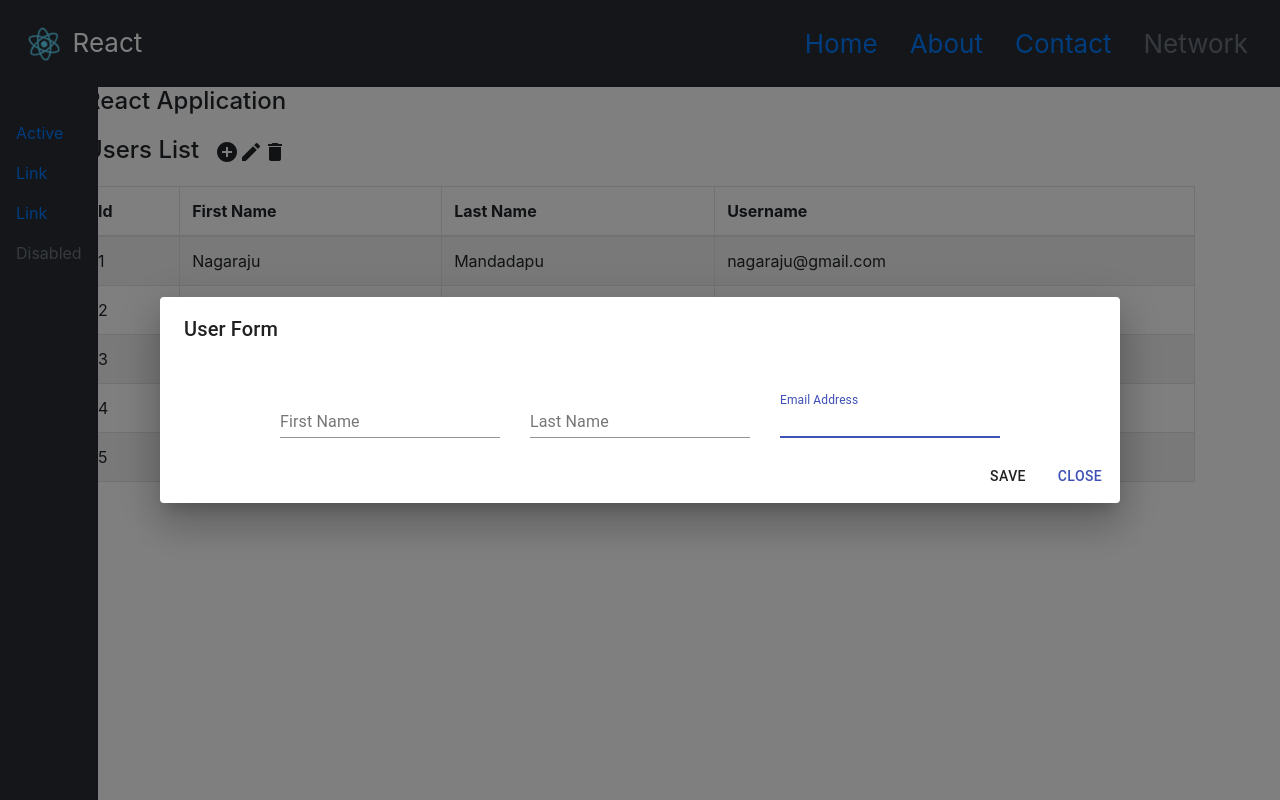
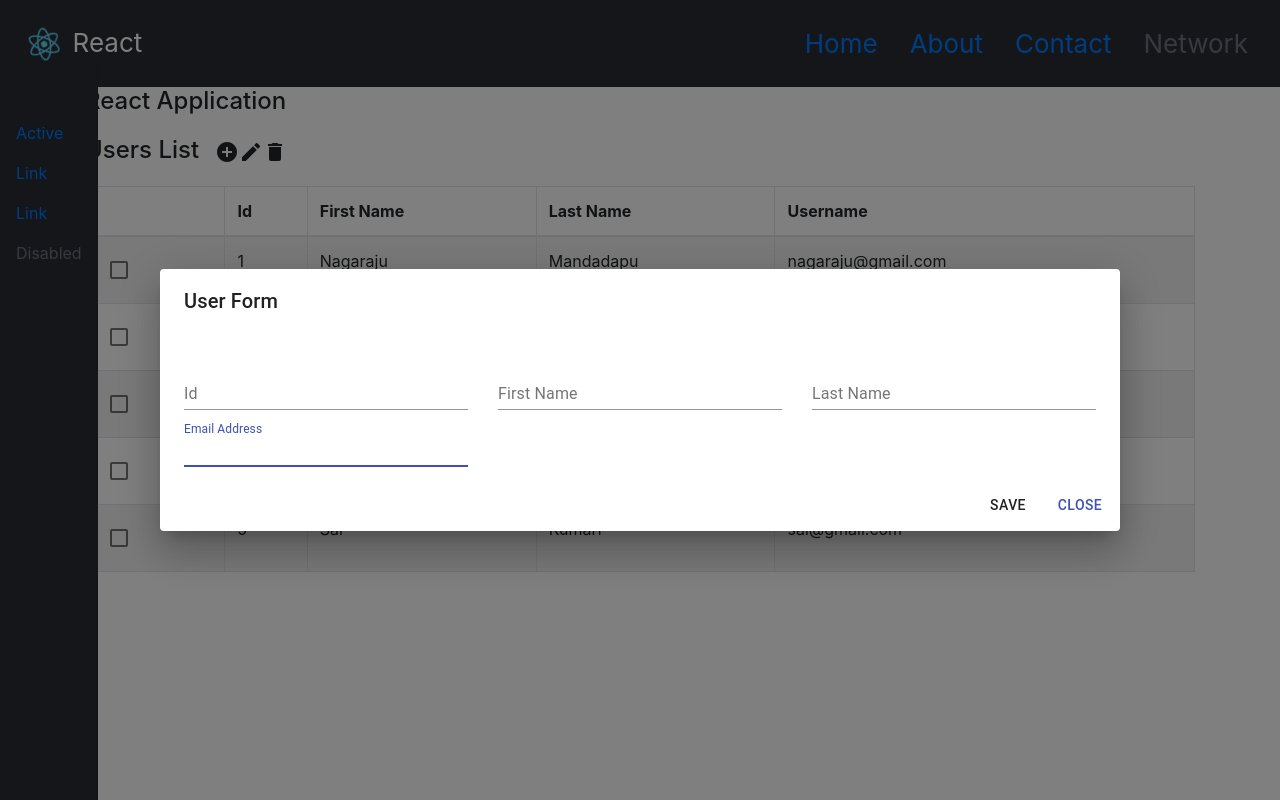
Before and after one commit to rajumn1712/React, a React (Create React App) app: page / in a window 1280 px wide. Both pictures are taken after a click on the element "add_circle". Built offline with nearby package versions, Linux system fonts and the light colour scheme.

Commit message:
users save changes

```diff
--- a/src/Users/User.js
+++ b/src/Users/User.js
@@ -1,4 +1,4 @@
-import { Icon } from '@material-ui/core';
+import { Checkbox, Icon } from '@material-ui/core';
 import React, { Component } from 'react';
 import { Table } from 'react-bootstrap';
 import { withStyles } from '@material-ui/core/styles';
@@ -24,26 +24,40 @@ class UserComponent extends Component {
     state = {
         persons:
             [
-            {Id:1,FirstName:'Nagaraju',LastName:'Mandadapu',UserName:'nagaraju@gmail.com'},
-            {Id:2,FirstName:'Sravanthi',LastName:'Andru',UserName:'sravanthi@gmail.com'},
-            {Id:3,FirstName:'Sudhakiran',LastName:'Kallagunta',UserName:'sudhakiran@gmail.com'},
-            {Id:4,FirstName:'Santhosh',LastName:'Gunti',UserName:'santhosh@gmail.com'},
-            {Id:5,FirstName:'Sai',LastName:'Kumari',UserName:'sai@gmail.com'}
+                { Id: 1, FirstName: 'Nagaraju', LastName: 'Mandadapu', UserName: 'nagaraju@gmail.com' },
+                { Id: 2, FirstName: 'Sravanthi', LastName: 'Andru', UserName: 'sravanthi@gmail.com' },
+                { Id: 3, FirstName: 'Sudhakiran', LastName: 'Kallagunta', UserName: 'sudhakiran@gmail.com' },
+                { Id: 4, FirstName: 'Santhosh', LastName: 'Gunti', UserName: 'santhosh@gmail.com' },
+                { Id: 5, FirstName: 'Sai', LastName: 'Kumari', UserName: 'sai@gmail.com' }
             ],
-        open:false
+        open: false,
+        user:{Id: '', FirstName: '', LastName: '', UserName: ''}
     }
 
-        handleAdd = ()=>{
+    handleAdd = () => {
         const showDialog = this.state.open;
-            this.setState({open:!showDialog})
+        this.setState({ open: !showDialog })
     }
-        handleClose = ()=>{
+    handleClose = () => {
         const closeDialog = this.state.open;
-            this.setState({open:!closeDialog})
+        this.setState({ open: !closeDialog })
+    }
+    handleChange = (event) =>{
+        const input = event.target;
+       const user = this.state.user;
+       user[input.name] = input.value;
+       this.setState({user:user});
+    }
+    handleSave = () =>{
+       const personsList = [...this.state.persons];
+       const user = this.state.user;
+       personsList.push(user);
+       this.setState({persons:personsList,open:false});
     }
     render() {
-        const {classes} = this.props;
+        const { classes } = this.props;
         const list = [...this.state.persons];
+        const user = this.state.user;
         return (
 
             <div>
@@ -58,6 +72,7 @@ class UserComponent extends Component {
                 <Table striped bordered hover>
                     <thead>
                         <tr>
+                            <th></th>
                             <th>Id</th>
                             <th>First Name</th>
                             <th>Last Name</th>
@@ -65,46 +80,15 @@ class UserComponent extends Component {
                         </tr>
                     </thead>
                     <tbody>
-                        <tr>
-                            <td>
-                                {list[0].Id}
-                            </td>
-                            <td>{list[0].FirstName}</td>
-                            <td>{list[0].LastName}</td>
-                            <td>{list[0].UserName}</td>
+                        {list.map((person,index) => {
+                            return <tr key={index}>
+                                <td><Checkbox color="primary" inputProps={{ 'aria-label': 'secondary checkbox' }} /></td>
+                                <td>{person.Id}</td>
+                                <td>{person.FirstName}</td>
+                                <td>{person.LastName}</td>
+                                <td>{person.UserName}</td>
                             </tr>
-                        <tr>
-                            <td>
-                                {list[1].Id}
-                            </td>
-                            <td>{list[1].FirstName}</td>
-                            <td>{list[1].LastName}</td>
-                            <td>{list[1].UserName}</td>
-                        </tr>
-                        <tr>
-                            <td>
-                                {list[2].Id}
-                            </td>
-                            <td>{list[2].FirstName}</td>
-                            <td>{list[2].LastName}</td>
-                            <td>{list[2].UserName}</td>
-                        </tr>
-                        <tr>
-                            <td>
-                                {list[3].Id}
-                            </td>
-                            <td>{list[3].FirstName}</td>
-                            <td>{list[3].LastName}</td>
-                            <td>{list[3].UserName}</td>
-                        </tr>
-                        <tr>
-                            <td>
-                                {list[4].Id}
-                            </td>
-                            <td>{list[4].FirstName}</td>
-                            <td>{list[4].LastName}</td>
-                            <td>{list[4].UserName}</td>
-                        </tr>
+                        })}
                     </tbody>
                 </Table>
                 <Dialog onClose={this.handleClose} fullWidth="true" maxWidth="md"
@@ -123,10 +107,20 @@ class UserComponent extends Component {
                                         <TextField
                                             autoFocus
                                             margin="dense"
+                                            id="id"
+                                            label="Id"
+                                            type="text" name="Id" value={user.Id}
+                                            fullWidth onChange={(event)=>this.handleChange(event)}
+                                        />
+                                    </div>
+                                    <div className="col-md-4">
+                                        <TextField
+                                            autoFocus
+                                            margin="dense"
                                             id="fname"
                                             label="First Name"
-                            type="text"
-                            fullWidth
+                                            type="text" name="FirstName" value={user.FirstName}
+                                            fullWidth onChange={(event)=>this.handleChange(event)}
                                         />
                                     </div>
                                     <div className="col-md-4">
@@ -134,19 +128,19 @@ class UserComponent extends Component {
                                             autoFocus
                                             margin="dense"
                                             id="lname"
-                            label="Last Name"
+                                            label="Last Name" name="LastName" value={user.LastName}
                                             type="text"
-                            fullWidth
+                                            fullWidth onChange={(event)=>this.handleChange(event)}
                                         />
                                     </div>
                                     <div className="col-md-4">
                                         <TextField
                                             autoFocus
                                             margin="dense"
-                            id="name"
+                                            id="email"
                                             label="Email Address"
-                            type="email"
-                            fullWidth
+                                            type="email" name="UserName" value={user.UserName}
+                                            fullWidth onChange={(event)=>this.handleChange(event)}
                                         />
                                     </div>
                                 </div>
@@ -154,7 +148,7 @@ class UserComponent extends Component {
                         </form>
                     </DialogContent>
                     <DialogActions>
-                    <Button color="success">Save</Button>
+                        <Button color="success" onClick={this.handleSave}>Save</Button>
                         <Button onClick={this.handleClose} color="primary">
                             Close
           </Button>
```
Lines whose indentation alone changed are shown as unchanged.
